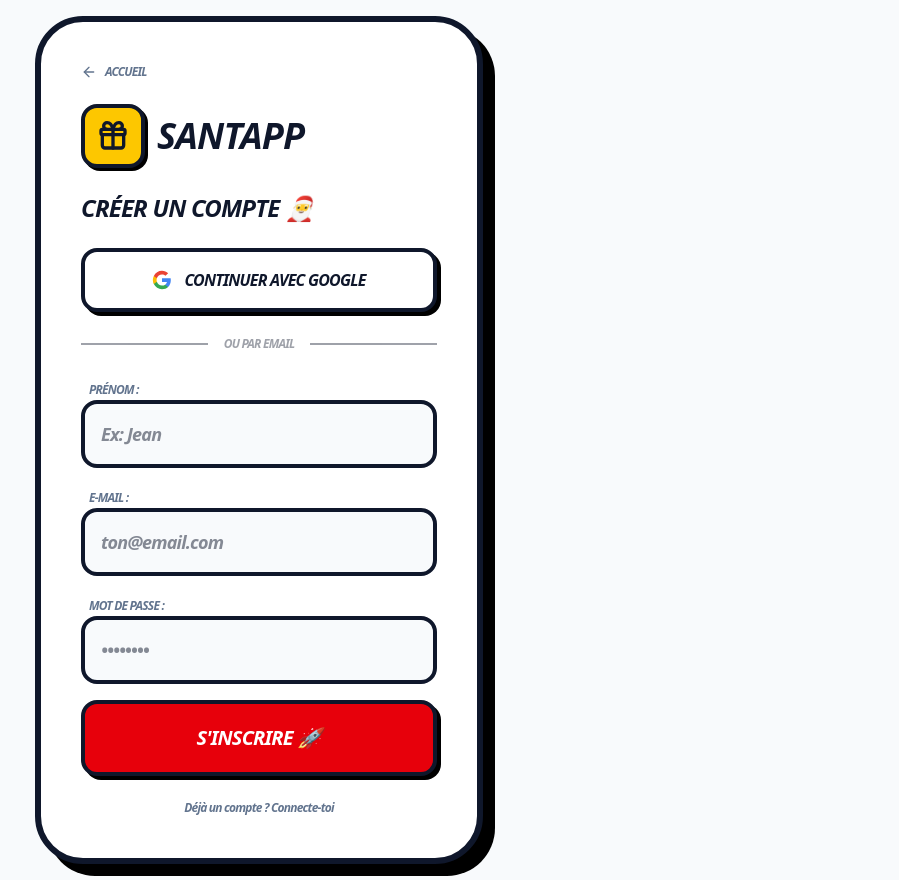
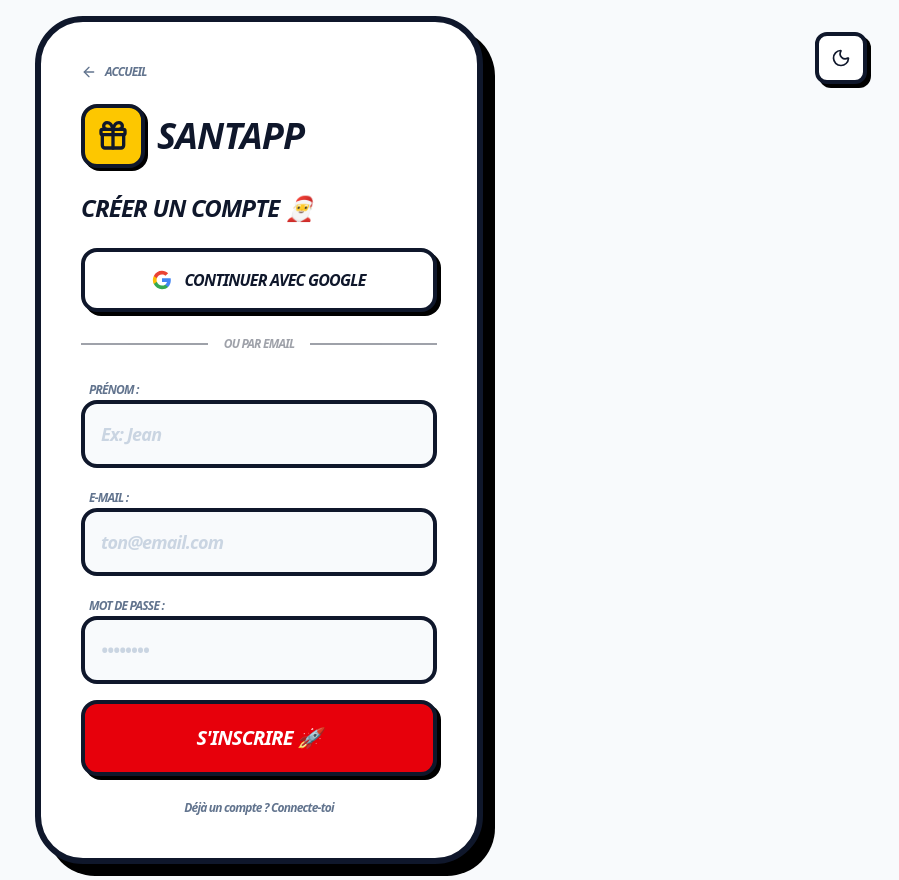
Before and after one commit to Founselys/mon-santa, a Next.js app: page /login in a window 1280 px wide. Both pictures are taken after a click on the button "Pas encore de compte ? Inscris-toi". Shown: the whole page, without its empty margins (381-1280 px from the left). Built offline with nearby package versions, Linux system fonts and the light colour scheme; no server answers.

Commit message:
Ajout du mode sombre sur la page login

```diff
--- a/src/app/login/page.tsx
+++ b/src/app/login/page.tsx
@@ -1,7 +1,7 @@
 "use client";
-import React, { useState } from 'react';
+import React, { useState, useEffect } from 'react';
 import { supabase } from '@/utils/supabase';
-import { Gift, ArrowLeft, Loader2, Sparkles } from 'lucide-react';
+import { Gift, ArrowLeft, Loader2, Moon, Sun } from 'lucide-react';
 
 export default function LoginPage() {
   const [isSignUp, setIsSignUp] = useState(false);
@@ -10,6 +10,18 @@
   const [password, setPassword] = useState('');
   const [loading, setLoading] = useState(false);
   const [message, setMessage] = useState<{ text: string; type: 'error' | 'success' } | null>(null);
+
+  const [isDark, setIsDark] = useState(false);
+
+  useEffect(() => {
+    if (localStorage.getItem('theme') === 'dark') setIsDark(true);
+  }, []);
+
+  const toggleTheme = () => {
+    const newMode = !isDark;
+    setIsDark(newMode);
+    localStorage.setItem('theme', newMode ? 'dark' : 'light');
+  };
 
   const handleAuth = async (e: React.FormEvent) => {
     e.preventDefault();
@@ -59,10 +71,18 @@
   };
 
   return (
-    <div className="min-h-screen bg-slate-50 text-slate-900 font-sans italic font-black uppercase tracking-tighter flex items-center justify-center p-4">
-      <div className="max-w-md w-full bg-white border-[6px] border-slate-900 rounded-[3rem] p-8 md:p-10 shadow-[12px_12px_0px_0px_rgba(0,0,0,1)]">
+    <div className={`min-h-screen font-sans italic font-black uppercase tracking-tighter flex items-center justify-center p-4 relative transition-colors duration-300 ${isDark ? 'bg-slate-950 text-slate-100' : 'bg-slate-50 text-slate-900'}`}>
 
-        <a href="/" className="inline-flex items-center gap-2 text-xs text-slate-500 hover:text-red-600 mb-6 transition-colors">
+      {/* BOUTON MODE SOMBRE EN HAUT À DROITE */}
+      <div className="absolute top-4 right-4 md:top-8 md:right-8 z-50">
+        <button onClick={toggleTheme} className={`p-3 rounded-xl border-4 transition-all shadow-[4px_4px_0px_0px_rgba(0,0,0,1)] ${isDark ? 'bg-slate-800 text-white border-slate-700 hover:bg-slate-700' : 'bg-white text-slate-900 border-slate-900 hover:bg-slate-100'}`}>
+            {isDark ? <Sun size={20} /> : <Moon size={20} />}
+        </button>
+      </div>
+
+      <div className={`max-w-md w-full border-[6px] rounded-[3rem] p-8 md:p-10 shadow-[12px_12px_0px_0px_rgba(0,0,0,1)] ${isDark ? 'bg-slate-900 border-slate-700 text-white' : 'bg-white border-slate-900 text-slate-900'}`}>
+
+        <a href="/" className={`inline-flex items-center gap-2 text-xs mb-6 transition-colors ${isDark ? 'text-slate-400 hover:text-red-400' : 'text-slate-500 hover:text-red-600'}`}>
           <ArrowLeft size={16} /> ACCUEIL
         </a>
 
@@ -78,7 +98,7 @@
         </h2>
 
         {message && (
-          <div className={`p-4 rounded-2xl border-4 mb-6 text-sm ${message.type === 'error' ? 'bg-red-100 border-red-500 text-red-700' : 'bg-green-100 border-green-500 text-green-700'}`}>
+          <div className={`p-4 rounded-2xl border-4 mb-6 text-sm ${message.type === 'error' ? (isDark ? 'bg-red-950/60 border-red-800 text-red-200' : 'bg-red-100 border-red-500 text-red-700') : (isDark ? 'bg-green-950/60 border-green-800 text-green-200' : 'bg-green-100 border-green-500 text-green-700')}`}>
             {message.text}
           </div>
         )}
@@ -86,7 +106,7 @@
         <button
           type="button"
           onClick={handleGoogleLogin}
-          className="w-full py-4 px-6 bg-white hover:bg-slate-100 text-slate-900 border-4 border-slate-900 rounded-2xl shadow-[4px_4px_0px_0px_rgba(0,0,0,1)] hover:translate-x-[2px] hover:translate-y-[2px] hover:shadow-none transition-all flex items-center justify-center gap-3 mb-6"
+          className={`w-full py-4 px-6 border-4 rounded-2xl shadow-[4px_4px_0px_0px_rgba(0,0,0,1)] hover:translate-x-[2px] hover:translate-y-[2px] hover:shadow-none transition-all flex items-center justify-center gap-3 mb-6 ${isDark ? 'bg-slate-800 text-white border-slate-700 hover:bg-slate-700' : 'bg-white text-slate-900 border-slate-900 hover:bg-slate-100'}`}
         >
           <svg className="w-5 h-5" viewBox="0 0 24 24">
             <path fill="#4285F4" d="M22.56 12.25c0-.78-.07-1.53-.2-2.25H12v4.26h5.92c-.26 1.37-1.04 2.53-2.21 3.31v2.77h3.57c2.08-1.92 3.28-4.74 3.28-8.09z"/>
@@ -98,20 +118,20 @@
         </button>
 
         <div className="flex items-center gap-4 my-6 opacity-40">
-          <div className="h-[2px] flex-1 bg-slate-900"></div>
+          <div className={`h-[2px] flex-1 ${isDark ? 'bg-slate-700' : 'bg-slate-900'}`}></div>
           <span className="text-xs">OU PAR EMAIL</span>
-          <div className="h-[2px] flex-1 bg-slate-900"></div>
+          <div className={`h-[2px] flex-1 ${isDark ? 'bg-slate-700' : 'bg-slate-900'}`}></div>
         </div>
 
         <form onSubmit={handleAuth} className="space-y-4">
           {isSignUp && (
             <div>
-              <label className="text-xs ml-2 text-slate-500">PRÉNOM :</label>
+              <label className={`text-xs ml-2 ${isDark ? 'text-slate-400' : 'text-slate-500'}`}>PRÉNOM :</label>
               <input
                 type="text"
                 placeholder="Ex: Jean"
                 required
-                className="w-full p-4 text-lg rounded-2xl border-4 border-slate-900 bg-slate-50 outline-none focus:border-red-500"
+                className={`w-full p-4 text-lg rounded-2xl border-4 outline-none transition-colors ${isDark ? 'bg-slate-800 border-slate-700 text-white placeholder:text-slate-500 focus:border-red-500' : 'bg-slate-50 border-slate-900 text-slate-900 placeholder:text-slate-300 focus:border-red-500'}`}
                 value={firstName}
                 onChange={(e) => setFirstName(e.target.value)}
               />
@@ -119,24 +139,24 @@
           )}
 
           <div>
-            <label className="text-xs ml-2 text-slate-500">E-MAIL :</label>
+            <label className={`text-xs ml-2 ${isDark ? 'text-slate-400' : 'text-slate-500'}`}>E-MAIL :</label>
             <input
               type="email"
               placeholder="ton@email.com"
               required
-              className="w-full p-4 text-lg rounded-2xl border-4 border-slate-900 bg-slate-50 outline-none focus:border-red-500"
+              className={`w-full p-4 text-lg rounded-2xl border-4 outline-none transition-colors ${isDark ? 'bg-slate-800 border-slate-700 text-white placeholder:text-slate-500 focus:border-red-500' : 'bg-slate-50 border-slate-900 text-slate-900 placeholder:text-slate-300 focus:border-red-500'}`}
               value={email}
               onChange={(e) => setEmail(e.target.value)}
             />
           </div>
 
           <div>
-            <label className="text-xs ml-2 text-slate-500">MOT DE PASSE :</label>
+            <label className={`text-xs ml-2 ${isDark ? 'text-slate-400' : 'text-slate-500'}`}>MOT DE PASSE :</label>
             <input
               type="password"
               placeholder="••••••••"
               required
-              className="w-full p-4 text-lg rounded-2xl border-4 border-slate-900 bg-slate-50 outline-none focus:border-red-500"
+              className={`w-full p-4 text-lg rounded-2xl border-4 outline-none transition-colors ${isDark ? 'bg-slate-800 border-slate-700 text-white placeholder:text-slate-500 focus:border-red-500' : 'bg-slate-50 border-slate-900 text-slate-900 placeholder:text-slate-300 focus:border-red-500'}`}
               value={password}
               onChange={(e) => setPassword(e.target.value)}
             />
@@ -154,7 +174,7 @@
         <button
           type="button"
           onClick={() => { setIsSignUp(!isSignUp); setMessage(null); }}
-          className="w-full text-center text-xs mt-6 text-slate-500 hover:text-red-600 transition-colors"
+          className={`w-full text-center text-xs mt-6 transition-colors ${isDark ? 'text-slate-400 hover:text-red-400' : 'text-slate-500 hover:text-red-600'}`}
         >
           {isSignUp ? "Déjà un compte ? Connecte-toi" : "Pas encore de compte ? Inscris-toi"}
         </button>
```
